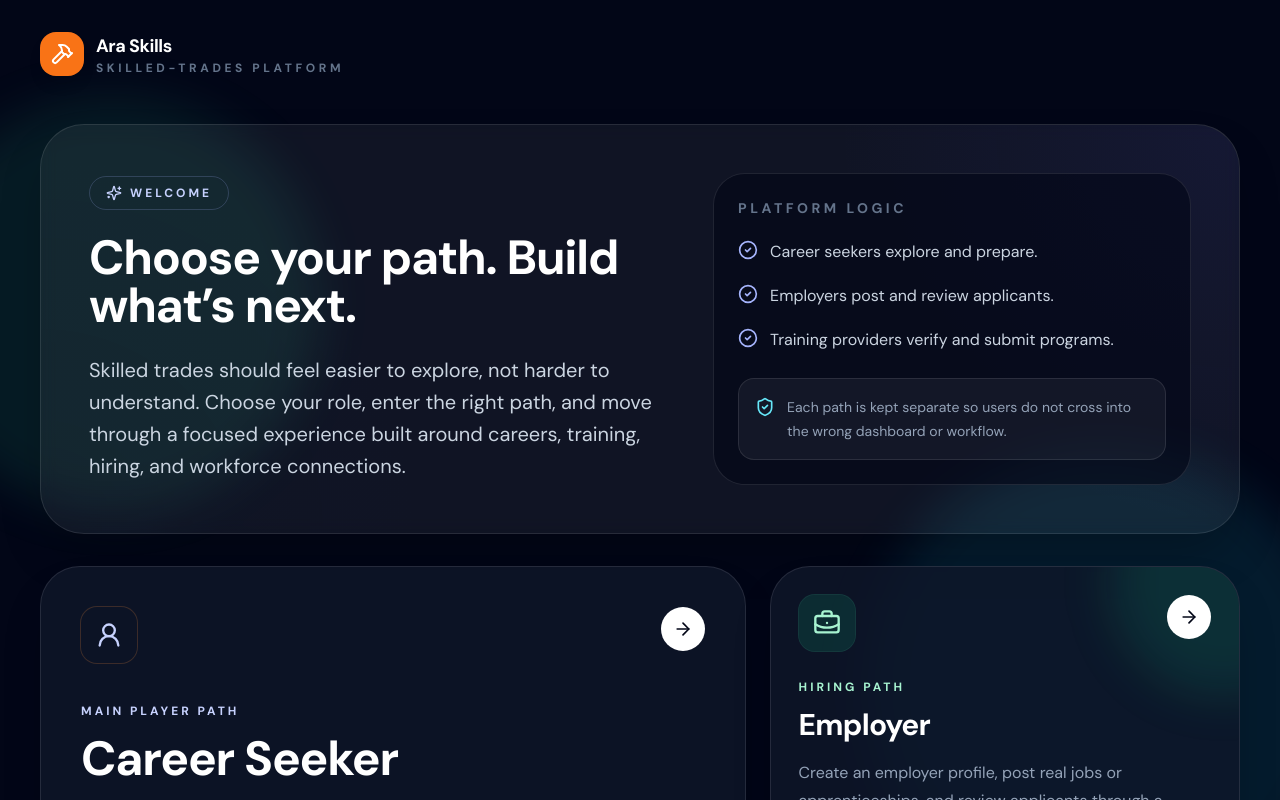
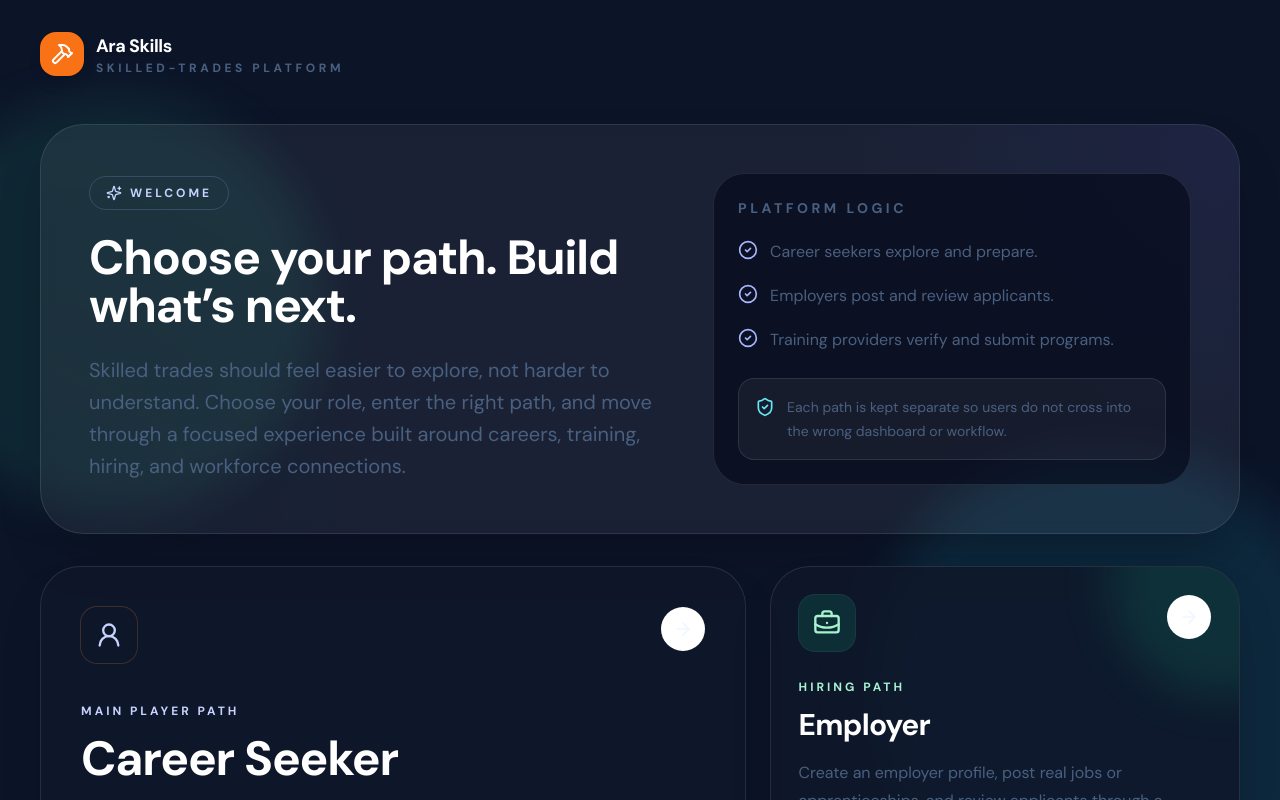
Before and after one commit to sashadman/forge, a Next.js app: page / in a window 1280 px wide. Shown: the top 800 px of the page. Built offline with nearby package versions, Linux system fonts and the light colour scheme.

Commit message:
Improve global design color consistency

```diff
--- a/app/globals.css
+++ b/app/globals.css
@@ -731,6 +731,114 @@
     border-radius: inherit;
   }
 
+  /*
+   * Legacy Tailwind color overrides
+   *
+   * A number of components in the codebase still reference the default
+   * Tailwind slate and orange color palette. These overrides remap
+   * commonly‑used slate/orange classes to our unified Ara Skills
+   * dark palette. This approach avoids hunting down every class in
+   * hundreds of files while still harmonising the overall look and
+   * improving legibility. If you refactor components later, remove
+   * reliance on these overrides and use the ara‑prefixed tokens
+   * directly.
+   */
+
+  /* Text colours */
+  .text-slate-950,
+  .text-slate-900,
+  .text-slate-800 {
+    color: var(--text-primary);
+  }
+  .text-slate-700 {
+    color: var(--text-secondary);
+  }
+  .text-slate-600,
+  .text-slate-500,
+  .text-slate-400 {
+    color: var(--text-muted);
+  }
+  .text-slate-300,
+  .text-slate-200,
+  .text-slate-100 {
+    color: var(--text-muted);
+  }
+
+  /* Background colours */
+  .bg-slate-50,
+  .bg-slate-100,
+  .bg-slate-200,
+  .bg-slate-300,
+  .bg-slate-400 {
+    background-color: var(--bg-raised);
+  }
+  .bg-slate-800,
+  .bg-slate-900,
+  .bg-slate-950 {
+    background-color: var(--bg-base);
+  }
+
+  /* Border colours */
+  .border-slate-200,
+  .border-slate-300 {
+    border-color: var(--border-mid);
+  }
+  .border-slate-400,
+  .border-slate-500 {
+    border-color: var(--border-strong);
+  }
+
+  /* Orange palette remapped to amber */
+  .text-orange-600,
+  .text-orange-700,
+  .text-orange-800 {
+    color: var(--amber);
+  }
+  .bg-orange-100 {
+    background-color: var(--amber-muted);
+    color: var(--amber);
+  }
+  .border-orange-400,
+  .border-orange-500,
+  .border-orange-300 {
+    border-color: var(--amber);
+  }
+  .ring-orange-100 {
+    --tw-ring-color: var(--amber-muted);
+  }
+  .ring-orange-200 {
+    --tw-ring-color: var(--amber);
+  }
+
+  /* Focus/interactive states remapped from orange to cyan */
+  .focus\:border-orange-400:focus {
+    border-color: var(--cyan);
+  }
+  .focus\:ring-4:focus {
+    /* Preserve existing ring width; this rule only sets the colour */
+    --tw-ring-color: var(--cyan-muted);
+  }
+  .focus\:ring-orange-100:focus {
+    --tw-ring-color: var(--cyan-muted);
+  }
+  .group:hover .group-hover\:bg-orange-600 {
+    background-color: var(--cyan);
+  }
+  .group:hover .group-hover\:text-orange-700 {
+    color: var(--cyan);
+  }
+  .group:hover .group-hover\:text-orange-800 {
+    color: var(--cyan-dim);
+  }
+
+  /* Badge slate uses muted colouring */
+  .badge-slate {
+    @apply badge;
+    color: var(--text-secondary);
+    background: var(--bg-base);
+    border: 1px solid var(--border);
+  }
+
   .animate-fade-in-up {
     animation: fade-in-up 0.4s var(--ease-out) both;
   }
```
